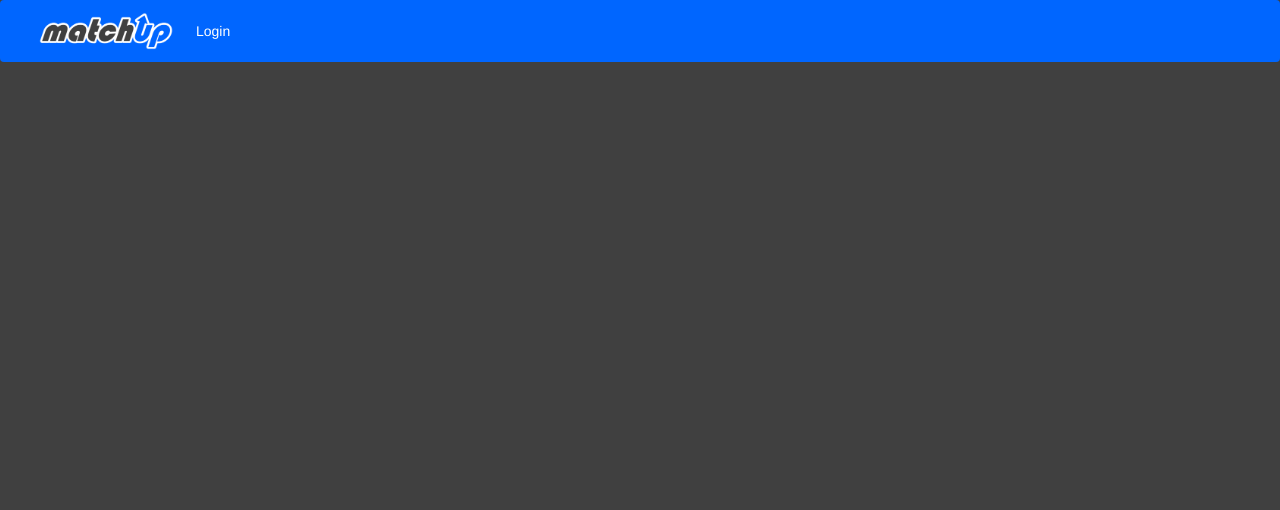
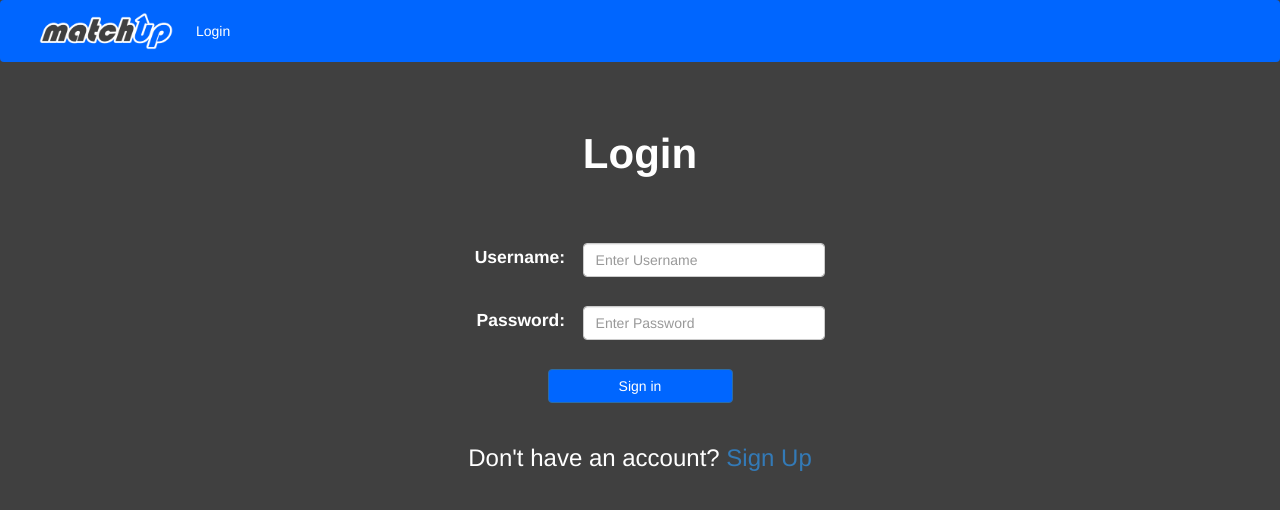
Before and after one commit to C-Dahr/matchup, a Vue app in the folder client/: page /login in a window 1280 px wide. Shown: the top 510 px of the page. Built offline with nearby package versions, Linux system fonts and the light colour scheme.

Commit message:
- Fixed navigation guards to only allow access to some pages to logged in/not logged in users - Fixed login error message bug - Changed error code

```diff
--- a/client/src/components/Navbar.vue
+++ b/client/src/components/Navbar.vue
@@ -6,12 +6,12 @@
         <!-- Links -->
         <ul class="navbar-nav">
             <li class="nav-item">
-            <a class="nav-link" v-if="!isLoggedIn" href="/">Login</a>
+            <a class="nav-link" v-if="!isLoggedIn" href="/login">Login</a>
             </li>
         </ul>
         <ul class="navbar-nav">
             <li class="nav-item">
-            <a class="nav-link" @click="logout" v-if="isLoggedIn" href="/">Logout</a>
+            <a class="nav-link" @click="logout" v-if="isLoggedIn" href="/login">Logout</a>
             </li>
         </ul>
     </nav>
--- a/client/src/router/index.js
+++ b/client/src/router/index.js
@@ -7,39 +7,35 @@ import store from '../store';
 
 Vue.use(VueRouter);
 
-const ifNotAuthenticated = (to, from, next) => {
-  if (!store.getters.isLoggedIn) {
-    next();
-    return;
-  }
-  next('/');
-};
-
-const ifAuthenticated = (to, from, next) => {
-  if (store.getters.isLoggedIn) {
-    next();
-    return;
-  }
-  next('/home');
-};
-
 const routes = [
   {
     path: '/',
     name: 'login',
     component: Login,
-    beforeEnter: ifNotAuthenticated,
+  },
+  {
+    path: '/login',
+    name: 'login',
+    component: Login,
+    meta: {
+      requiresAuth: false,
+    },
   },
   {
     path: '/signup',
     name: 'signup',
     component: SignUp,
+    meta: {
+      requiresAuth: false,
+    },
   },
   {
     path: '/home',
     name: 'home',
     component: Home,
-    beforeEnter: ifAuthenticated,
+    meta: {
+      requiresAuth: true,
+    },
   },
 ];
 
@@ -49,4 +45,22 @@ const router = new VueRouter({
   routes,
 });
 
+router.beforeEach((to, from, next) => {
+  if (to.matched.some(record => record.meta.requiresAuth)) {
+    if (store.getters.isLoggedIn) {
+      next();
+      return;
+    }
+    next('/login');
+  } else if (to.matched.some(record => !record.meta.requiresAuth)) {
+    if (!store.getters.isLoggedIn) {
+      next();
+      return;
+    }
+    next('/home');
+  } else {
+    next();
+  }
+});
+
 export default router;
--- a/client/src/views/Login.vue
+++ b/client/src/views/Login.vue
@@ -63,7 +63,8 @@ export default {
           this.$router.push('/home');
         })
         .catch((error) => {
-          if (error.response.status === 404) {
+          this.errors = [];
+          if (error.response.status === 401) {
             this.errors.push('Username/Password Incorrect');
           }
         });
```
